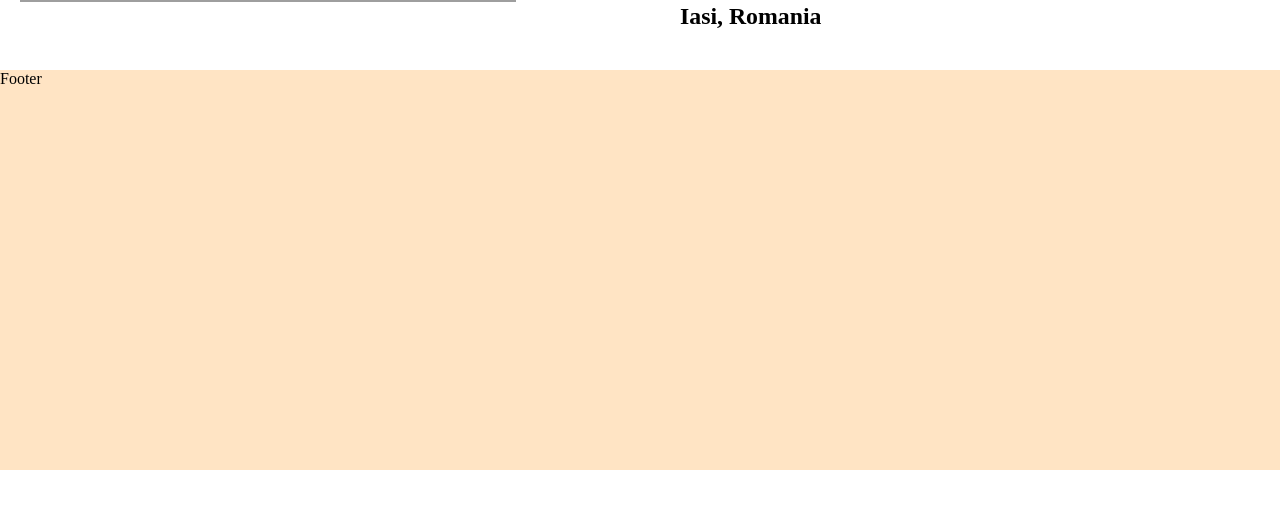
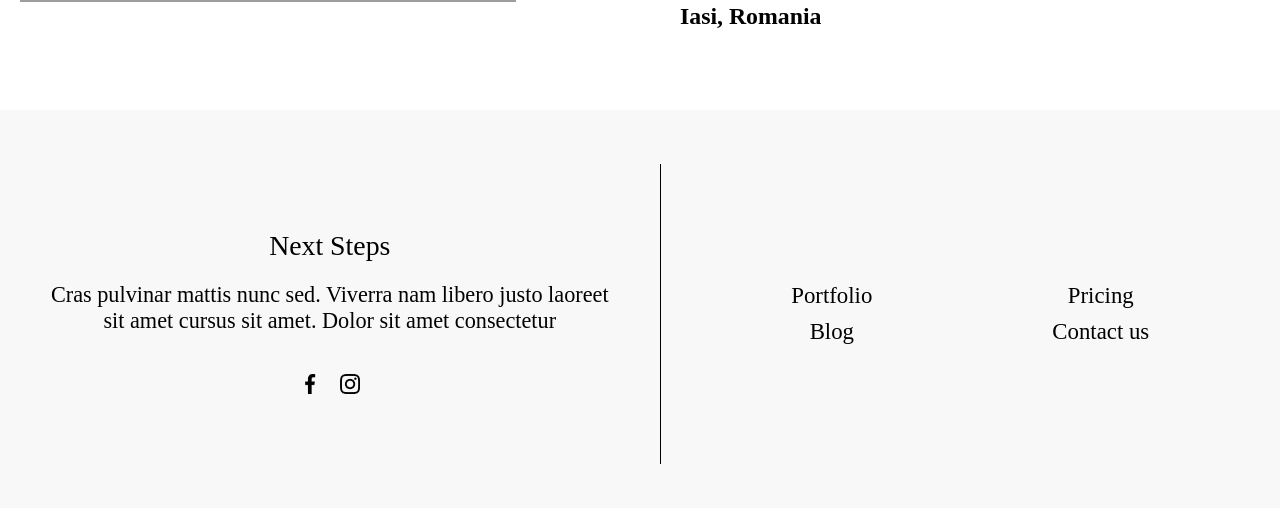
Before and after one commit to VaseaLuca/landing-page, a React (Create React App) app: page / in a window 1280 px wide. Shown: the part 6973-7481 px from the top of the page. Before the commit the page ends 7443 px from the top, so only its background shows below. Built offline with nearby package versions, Linux system fonts and the light colour scheme; grey boxes are pictures that could not be loaded.

Commit message:
added the footer section + css :))

```diff
--- a/src/components/Footer.css
+++ b/src/components/Footer.css
@@ -1,6 +1,154 @@
 .footer {
+  display: flex;
   width: 100%;
-  height: 400px;
-  background-color: bisque;
-  margin-top: 40px;
+  background-color: #F8F8F8;
+  margin-top: 80px;
+  align-items: center;
+  transition: 0.2s ease-in-out;
 }
+.footer-block-one{
+  flex-basis: 50%;
+  text-align: center;
+  margin: 120px 40px;
+  transition: .2s ease-in-out;
+}
+.footer-next{
+  margin: 0 0 20px 0;
+  font-size: calc(15px + 1vw);
+  font-weight: 300;
+}
+.footer-text{
+  margin: 0 0 40px 0;
+  font-size: calc(12px + 0.8vw);
+}
+.footer-img img {
+  width: 20px;
+}
+.footer-fb, .footer-ig{
+  cursor: pointer;
+  transition: 0.2s ease-in-out;
+}
+.footer-fb {
+  margin-right: 10px;
+}
+.footer-ig {
+  margin-left: 10px;
+}
+.footer-fb:hover{
+  transform: scale(1.2);
+}
+.footer-ig:hover {
+  transform: scale(1.2);
+}
+.footer-line{
+  border-left: 1px solid black;
+  height: 300px;
+}
+.footer-block-two{
+  flex-basis: 50%;
+  display: flex;
+  align-self: center;
+  justify-content: center;
+  text-align: center;
+  margin: 120px 20px;
+}
+.footer-menu{
+  margin: 10px 15px;
+  font-size: calc(10px + 1vw);
+  white-space: nowrap;
+  cursor: pointer;
+  transition: .2s ease-in-out;
+}
+.footer-menu:hover{
+  color: rgba(82, 82, 82, 0.651);
+}
+.footer-menu-align-second{
+  margin: 0 0 0 150px;
+}
+
+@media (min-width: 1281px) and (max-width: 1439px)  {
+}
+@media (min-width: 1025px) and (max-width: 1280px) {
+
+}
+
+@media (min-width: 768px) and (max-width: 1024px) {
+.footer-menu-align-second {
+  margin: 0 0 0 10px;
+}
+}
+
+@media (min-width: 536px) and (max-width: 1024px) and (orientation: landscape) {
+.footer-menu-align-second{
+    margin: 0 0 0 10px;
+}
+}
+@media (min-width: 481px) and (max-width: 767px) {
+.footer-menu-align-second {
+  margin: 0 0 0 20px;
+}
+}
+@media (min-width: 320px) and (max-width: 480px) {
+.footer {
+  flex-direction: column;
+}
+
+.footer-block-one {
+  margin: 80px 40px;
+}
+
+.footer-next {
+  font-size: calc(22px + 1vw);
+  margin: 0 0 40px 0;
+}
+
+.footer-text {
+  font-size: calc(15px + 0.8vw);
+  margin: 0 0 60px 0;
+}
+
+.footer-menu {
+  margin: 20px;
+  font-size: calc(12px + 1vw);
+}
+
+.footer-line {
+  border-left: none;
+  border-top: 1px solid black;
+  width: 70%;
+  height: 0.1px;
+}
+
+.footer-menu-align-second {
+  margin: 0 0 0 10px;
+}
+}
+@media (min-width: 260px) and (max-width: 319px) {
+.footer{
+  flex-direction: column;
+}
+.footer-block-one{
+  margin: 80px 40px;
+}
+.footer-next {
+  font-size: calc(22px + 1vw);
+  margin: 0 0 40px 0;
+}
+.footer-text{
+  font-size: calc(15px + 0.8vw);
+  margin: 0 0 60px 0;
+}
+.footer-menu {
+  margin: 20px;
+  font-size: calc(12px + 1vw);
+}
+.footer-line{
+  border-left: none;
+  border-top: 1px solid black;
+  width: 70%;
+  height: 0.1px;
+}
+.footer-menu-align-second {
+  margin: 0 0 0 10px;
+}
+}
--- a/src/components/Footer.js
+++ b/src/components/Footer.js
@@ -1,13 +1,37 @@
 import React from 'react'
+
+import fb_logo from '../assets/facebook.png';
+import ig_logo from '../assets/instagram.png';
 
 import './Footer.css';
 
 const Footer = () => {
   return (
-    <div className='footer'>
-      Footer
+    <div className="footer">
+      <div className="footer-block-one">
+        <div className="footer-next">Next Steps</div>
+        <div className="footer-text">
+          Cras pulvinar mattis nunc sed. Viverra nam libero justo laoreet sit
+          amet cursus sit amet. Dolor sit amet consectetur
+        </div>
+        <div className="footer-img">
+          <img className="footer-fb" src={fb_logo} alt="" />
+          <img className="footer-ig" src={ig_logo} alt="" />
+        </div>
+      </div>
+        <div className='footer-line'/>
+      <div className="footer-block-two">
+        <div className="footer-menu-align-first">
+          <div className="footer-menu">Portfolio</div>
+          <div className="footer-menu">Blog</div>
+        </div>
+        <div className="footer-menu-align-second">
+          <div className="footer-menu">Pricing</div>
+          <div className="footer-menu">Contact us</div>
+        </div>
+      </div>
     </div>
-  )
+  );
 }
 
 export default Footer;
```
Also changed, not shown: src/components/Testimonials.css (+0 -14 lines).
